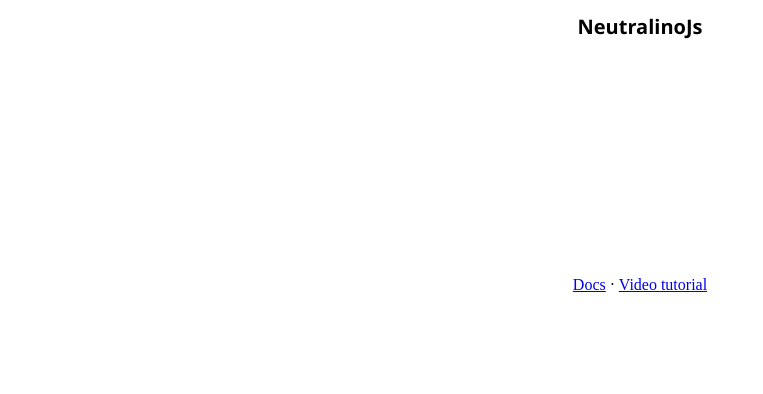
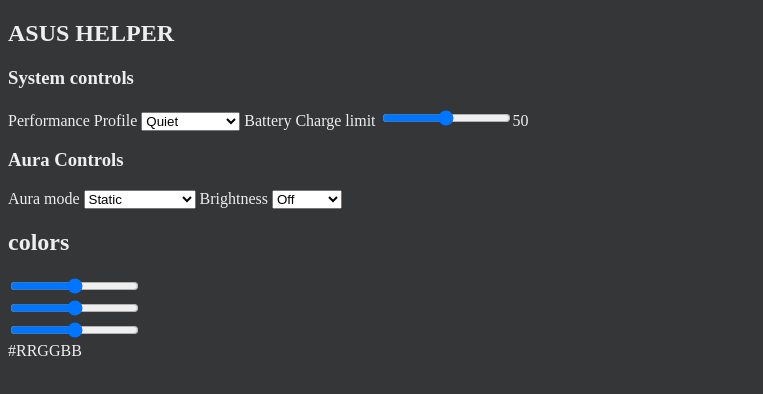
Before and after one commit to notarkhit/asus-helper, a plain HTML site: page resources/index.html in a window 1280 px wide. Shown: the whole page, without its empty margins (0-763 px from the left). Drawn offline with Linux system fonts and the light colour scheme.

Commit message:
Add main content

```diff
--- a/resources/index.html
+++ b/resources/index.html
@@ -2,24 +2,59 @@
 <html>
   <head>
     <meta charset="UTF-8">
-    <title>NeutralinoJs sample app</title>
+    <title> Asus Helper </title>
     <link rel="stylesheet" href="/styles.css">
   </head>
   <body>
-    <div id="neutralinoapp">
-      <h1>NeutralinoJs</h1>
-      <div id="info"></div>
-      <br/>
-      <img src="/icons/logo.gif" alt="Neutralinojs" />
-      <div>
-        <a href="#" onclick="openDocs();">Docs</a> &middot;
-        <a href="#" onclick="openTutorial();">Video tutorial</a>
-      </div>
-    </div>
-    <!-- Neutralino.js client. This file is gitignored,
-        because `neu update` typically downloads it.
-        Avoid copy-pasting it.
-        -->
+
+	<header id="titlebar">
+		<h2>ASUS HELPER</h2>
+	</header>
+
+	<main>
+		<!-- System controls  -->
+		<section id="system-control">
+			<h3>System controls</h3>
+			<label for="perf">Performance Profile</label>
+			<select name="perf" id="perf">
+				<option value="quiet">Quiet</option>
+				<option value="balanced">balanced</option>
+				<option value="Performance">Performance</option>
+			</select>
+			<label for="bat-cap">Battery Charge limit</label>
+			<input type="range" name="bat-cap" id="bat-cap"><output id="bat-cap">50</output>
+		</section>
+
+		<section id="aura">
+		<h3>Aura Controls</h3>
+
+		<label for="aura-mode">Aura mode</label>
+		<select name="aura-mode" id="aura-mode">
+			<option value="static">Static</option>
+			<option value="breathe">Breathe</option>
+			<option value="rainbow-cycle">Rainbow Cycle</option>
+			<option value="rainbow-wave">Rainbow Wave</option>
+			<option value="pulse">Pulse</option>
+		</select>
+		<label for="brightness">Brightness</label>
+		<select name="brightness" id="brightness">
+			<option value="off">Off</option>
+			<option value="low">Low</option>
+			<option value="medium">Medium</option>
+			<option value="high">High</option>
+		</select>
+
+		<div>
+			<h2>colors</h2>
+			<input type="range" id="hue"> <br>
+			<input type="range" id="saturation"> <br>
+			<input type="range" id="lightness"> <br>
+			<output> #RRGGBB </output> <output id="colorpreview"></output>
+		</div>
+		</section>
+
+	</main>
+
     <script src="/js/neutralino.js"></script>
     <!-- Your app's source files -->
     <script src="/js/main.js"></script>
--- a/resources/styles.css
+++ b/resources/styles.css
@@ -1,5 +1,6 @@
 body {
-    background-color: white;
+	background-color: #343638;
+	color: #eee;
 }
 
 #neutralinoapp {
@@ -9,12 +10,12 @@
 	cursor: default;
 }
 
-#neutralinoapp h1{
+#neutralinoapp h1 {
 	font-family: 'Segoe UI', Tahoma, Geneva, Verdana, sans-serif;
 	font-size: 20px;
 }
 
-#neutralinoapp > div {
+#neutralinoapp>div {
 	font-size: 16px;
 	font-weight: normal;
 }
```
Also changed, not shown: 1 other file. Lines whose indentation alone changed are shown as unchanged.
